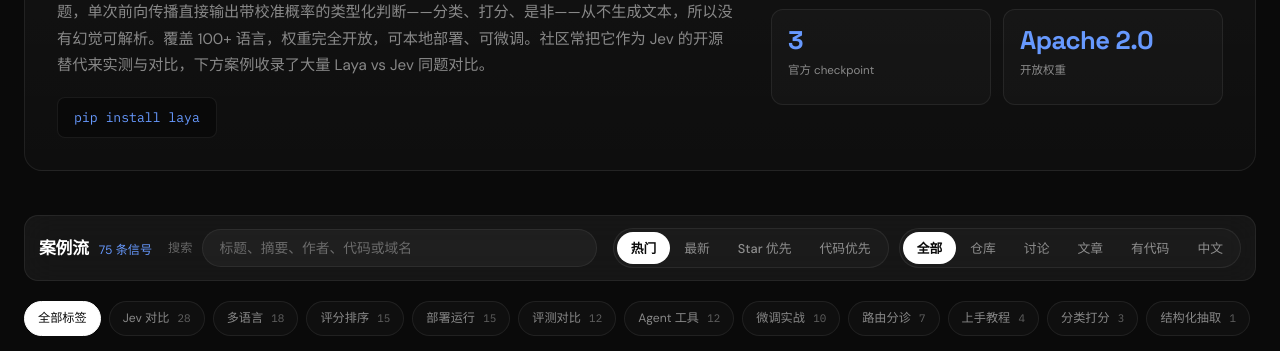
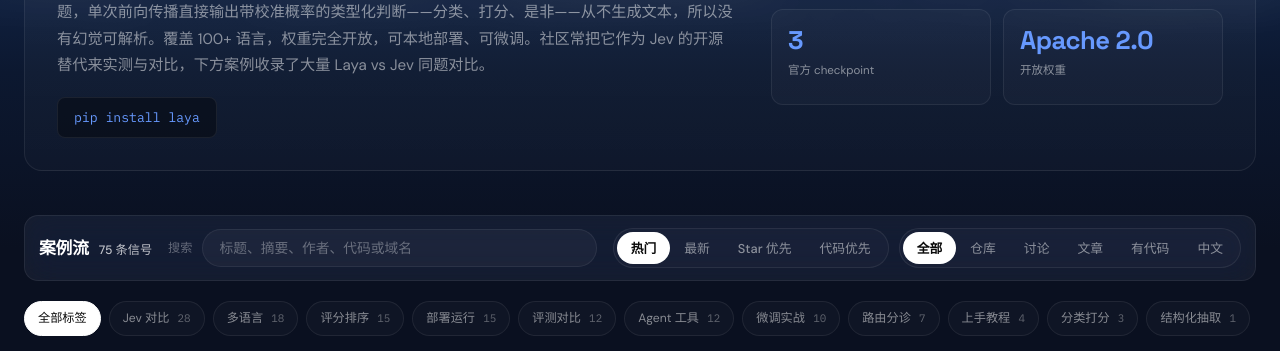
Before and after one commit to LearningByDoingNow/laya-case, an Astro site: page / in a window 1280 px wide. Shown: the part 552-903 px from the top of the page. Built offline with nearby package versions, Linux system fonts and the light colour scheme; Astro itself is replaced by a stand-in of ours; no server answers.

Commit message:
feat: restyle the background as a deep navy atmosphere
The near-black page read as flat. Replace it with a steel-blue vertical
gradient that settles into navy, layer a white fluid cloud field (inline
SVG turbulence) plus the blueprint grid and dot matrix over it, and let
the frosted panels float above, in the spirit of the DeepSeek landing
page. The toolbar signal count moves from blue to white text because
blue-on-blue lost contrast, and theme-color follows the new navy.

```diff
--- a/src/layouts/BaseLayout.astro
+++ b/src/layouts/BaseLayout.astro
@@ -38,7 +38,7 @@
   <head>
     <meta charset="UTF-8" />
     <meta name="viewport" content="width=device-width, initial-scale=1" />
-    <meta name="theme-color" content="#0a0a0a" />
+    <meta name="theme-color" content="#22406e" />
     <meta name="description" content={description} />
     <meta name="keywords" content={keywords} />
     <link rel="icon" type="image/svg+xml" href={`${base}favicon.svg`} />
@@ -60,6 +60,70 @@
     <slot name="head" />
   </head>
   <body>
+    <div class="bg-atmosphere" aria-hidden="true">
+      <svg
+        xmlns="http://www.w3.org/2000/svg"
+        viewBox="0 0 1600 900"
+        preserveAspectRatio="xMidYMid slice"
+      >
+        <defs>
+          <filter
+            id="wisp-a"
+            x="-25%"
+            y="-25%"
+            width="150%"
+            height="150%"
+            color-interpolation-filters="sRGB"
+          >
+            <feTurbulence
+              type="fractalNoise"
+              baseFrequency="0.004 0.007"
+              numOctaves="4"
+              seed="7"
+              result="noise"
+            />
+            <feGaussianBlur in="noise" stdDeviation="16" result="soft" />
+            <feColorMatrix
+              in="soft"
+              type="matrix"
+              values="0 0 0 0 1  0 0 0 0 1  0 0 0 0 1  0.9 0.9 0.9 0 -1.05"
+            />
+          </filter>
+          <filter
+            id="wisp-b"
+            x="-25%"
+            y="-25%"
+            width="150%"
+            height="150%"
+            color-interpolation-filters="sRGB"
+          >
+            <feTurbulence
+              type="fractalNoise"
+              baseFrequency="0.009 0.004"
+              numOctaves="3"
+              seed="19"
+              result="noise"
+            />
+            <feGaussianBlur in="noise" stdDeviation="9" result="soft" />
+            <feColorMatrix
+              in="soft"
+              type="matrix"
+              values="0 0 0 0 1  0 0 0 0 1  0 0 0 0 1  1 1 1 0 -1.38"
+            />
+          </filter>
+        </defs>
+        <g opacity="0.52">
+          <rect width="1600" height="900" filter="url(#wisp-a)"></rect>
+          <rect
+            x="480"
+            y="-60"
+            width="1300"
+            height="820"
+            opacity="0.55"
+            filter="url(#wisp-b)"></rect>
+        </g>
+      </svg>
+    </div>
     <div class="site-shell">
       <header class="site-header">
         <a class="brand" href={base} aria-label="Laya Case 首页">
--- a/src/styles/global.css
+++ b/src/styles/global.css
@@ -1,14 +1,15 @@
 /* ==========================================================================
    Laya Case design system
-   Near-black page, hairline white borders, one blue accent, pill controls,
-   rounded cards. DM Sans carries the copy; mono is reserved for the
-   technical labels, coordinates and code.
+   Deep navy page with a steel-blue glow at the top, a white fluid layer and
+   a faint blueprint grid over it. Hairline white borders, one blue accent,
+   pill controls, rounded cards. DM Sans carries the copy; mono is reserved
+   for the technical labels, coordinates and code.
    ========================================================================== */
 
 :root {
   color-scheme: dark;
 
-  --page: #0a0a0a;
+  --page: #0a1020;
 
   --surface-1: hsla(0, 0%, 100%, 0.06);
   --surface-2: hsla(0, 0%, 100%, 0.04);
@@ -77,33 +78,83 @@
   -moz-osx-font-smoothing: grayscale;
 }
 
-/* Faint blueprint grid plus a soft blue bloom, faded out below the fold. */
+/* Deep navy atmosphere: steel-blue glow up top settling into near-black navy
+   at the bottom. The white fluid layer (.bg-atmosphere) floats above this. */
 body::before {
   content: "";
   position: fixed;
   inset: 0;
   z-index: 0;
   pointer-events: none;
-  background-image:
+  background:
     radial-gradient(
-      720px 420px at 16% -6%,
-      rgba(103, 153, 254, 0.16),
-      transparent 68%
+      760px 460px at 14% -8%,
+      rgba(103, 153, 254, 0.34),
+      transparent 66%
     ),
     radial-gradient(
-      640px 380px at 88% 2%,
-      rgba(103, 153, 254, 0.08),
-      transparent 66%
+      720px 440px at 90% -4%,
+      rgba(150, 185, 255, 0.28),
+      transparent 64%
     ),
-    linear-gradient(rgba(255, 255, 255, 0.026) 1px, transparent 1px),
-    linear-gradient(90deg, rgba(255, 255, 255, 0.026) 1px, transparent 1px);
-  background-size: 100% 100%, 100% 100%, 96px 96px, 96px 96px;
+    linear-gradient(
+      180deg,
+      #3f5e94 0%,
+      #33507f 18%,
+      #22406e 38%,
+      #14294f 58%,
+      #0c1830 78%,
+      var(--page) 100%
+    );
+}
+
+/* Blueprint grid plus a dot matrix, faded out below the fold. */
+body::after {
+  content: "";
+  position: fixed;
+  inset: 0;
+  z-index: 0;
+  pointer-events: none;
+  background-image:
+    radial-gradient(rgba(255, 255, 255, 0.07) 1px, transparent 1.4px),
+    linear-gradient(rgba(255, 255, 255, 0.045) 1px, transparent 1px),
+    linear-gradient(90deg, rgba(255, 255, 255, 0.045) 1px, transparent 1px);
+  background-size: 16px 16px, 96px 96px, 96px 96px;
   -webkit-mask-image: radial-gradient(
-    130% 72% at 50% 0%,
-    #000 22%,
-    transparent 78%
+    140% 80% at 50% 0%,
+    #000 24%,
+    transparent 80%
   );
-  mask-image: radial-gradient(130% 72% at 50% 0%, #000 22%, transparent 78%);
+  mask-image: radial-gradient(140% 80% at 50% 0%, #000 24%, transparent 80%);
+}
+
+/* White fluid clouds, rendered as inline SVG in BaseLayout; masked so the
+   wisps live in the upper half like the deep-sea smoke they imitate. */
+.bg-atmosphere {
+  position: fixed;
+  inset: 0;
+  z-index: 0;
+  pointer-events: none;
+  overflow: hidden;
+}
+
+.bg-atmosphere svg {
+  position: absolute;
+  inset: 0;
+  width: 100%;
+  height: 100%;
+  -webkit-mask-image: linear-gradient(
+    180deg,
+    #000 30%,
+    rgba(0, 0, 0, 0.45) 55%,
+    transparent 74%
+  );
+  mask-image: linear-gradient(
+    180deg,
+    #000 30%,
+    rgba(0, 0, 0, 0.45) 55%,
+    transparent 74%
+  );
 }
 
 a {
@@ -534,8 +585,9 @@
 }
 
 .toolbar-heading span {
-  color: var(--brand);
+  color: var(--text-secondary);
   font-size: 0.76rem;
+  font-weight: 500;
 }
 
 .search-field {
```
